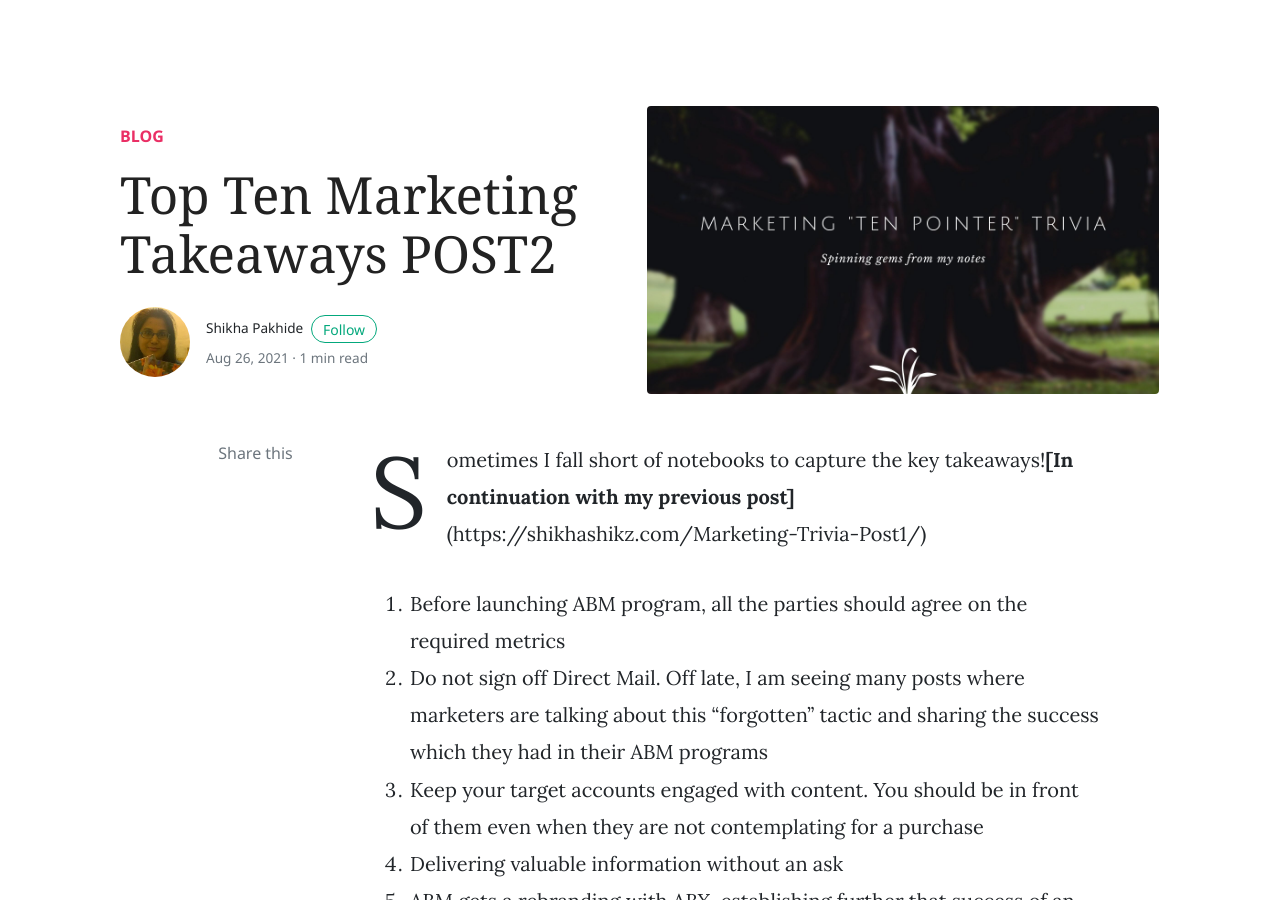
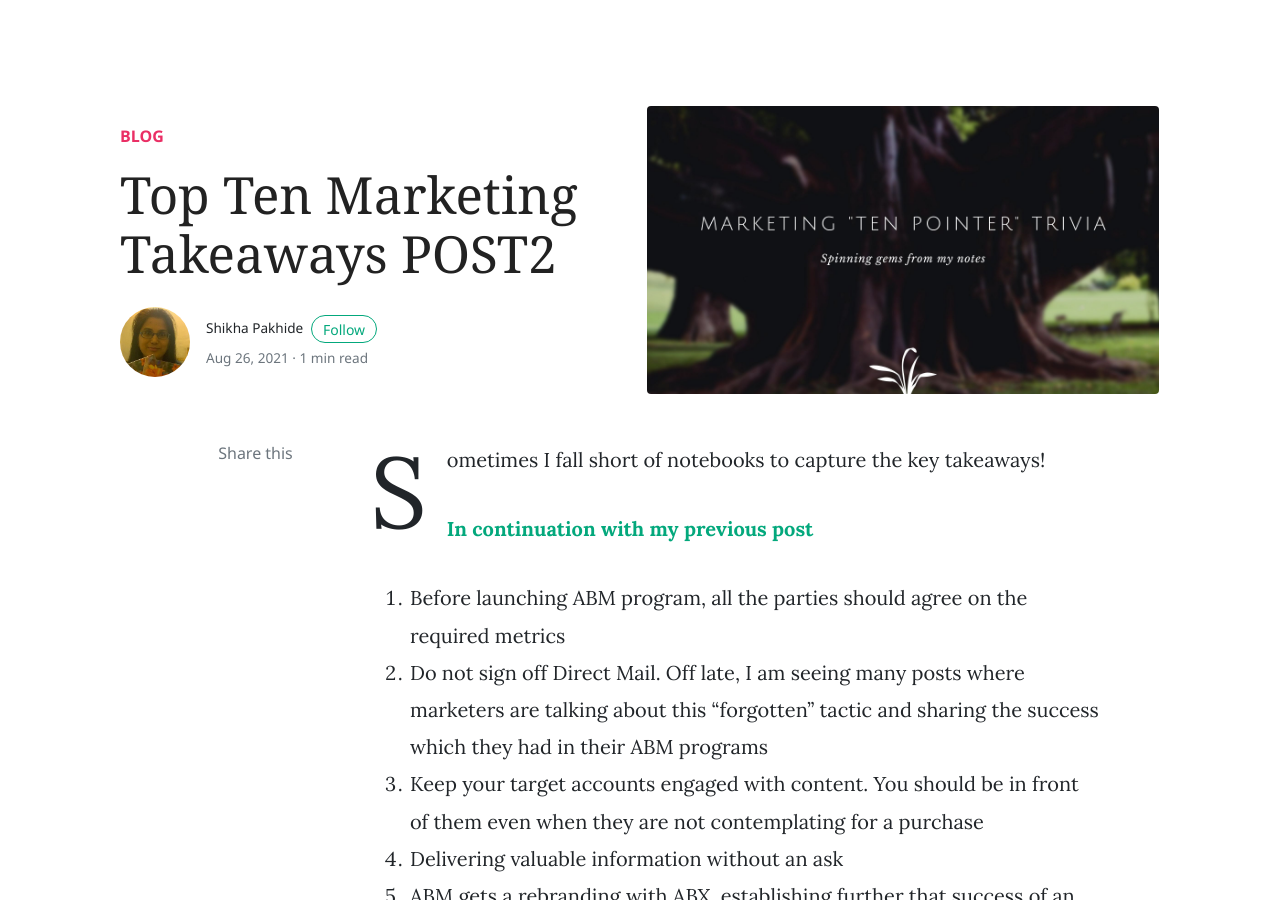
Before and after one commit to shikhashikz/shikhashikz.github.io, a Jekyll site: the page built from _posts/2021-08-26-Marketing-Trivia-Post2.md, in a window 1280 px wide and 900 px high. Built offline with Jekyll 4.4.1, drawn with Linux system fonts in a browser that asks for light colours; nearby versions of some CDN libraries; comment, search, counter and statistics services are not loaded.

Commit message:
Update 2021-08-26-Marketing-Trivia-Post2.md

```diff
--- a/_posts/2021-08-26-Marketing-Trivia-Post2.md
+++ b/_posts/2021-08-26-Marketing-Trivia-Post2.md
@@ -7,7 +7,9 @@ image: assets/images/MktngTrivia.jpg
 
 ---
 
-Sometimes I fall short of notebooks to capture the key takeaways!**[In continuation with my previous post]**(https://shikhashikz.com/Marketing-Trivia-Post1/)
+Sometimes I fall short of notebooks to capture the key takeaways!
+
+**[In continuation with my previous post](https://shikhashikz.com/Marketing-Trivia-Post1/)**
 
 11.	Before launching ABM program, all the parties should agree on the required metrics
 12.	Do not sign off Direct Mail. Off late, I am seeing many posts where marketers are talking about this "forgotten" tactic and sharing the success which they had in their ABM programs
```
